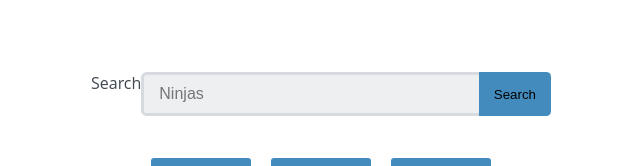
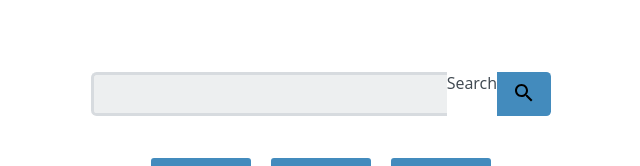
Before and after one commit to holdercp/techdegree-project-9, a React (Create React App) app: page /planes in a window 1280 px wide. Shown: the top 166 px of the page, without its empty margins (319-959 px from the left). Built offline with nearby package versions, Linux system fonts and the light colour scheme; no server answers.

Commit message:
Add SearchButton

```diff
--- /dev/null
+++ b/src/components/SearchButton.js
@@ -0,0 +1,12 @@
+import React from 'react';
+
+const SearchButton = ({ handleClick }) => (
+  <button type="submit" onClick={handleClick}>
+    <svg xmlns="http://www.w3.org/2000/svg" width="24" height="24" viewBox="0 0 24 24">
+      <path d="M15.5 14h-.79l-.28-.27C15.41 12.59 16 11.11 16 9.5 16 5.91 13.09 3 9.5 3S3 5.91 3 9.5 5.91 16 9.5 16c1.61 0 3.09-.59 4.23-1.57l.27.28v.79l5 4.99L20.49 19l-4.99-5zm-6 0C7.01 14 5 11.99 5 9.5S7.01 5 9.5 5 14 7.01 14 9.5 11.99 14 9.5 14z" />
+      <path d="M0 0h24v24H0z" fill="none" />
+    </svg>
+  </button>
+);
+
+export default SearchButton;
--- a/src/components/SearchForm.js
+++ b/src/components/SearchForm.js
@@ -1,5 +1,6 @@
 import React, { Component } from 'react';
 import { Redirect } from 'react-router-dom';
+import SearchButton from './SearchButton';
 
 class SearchForm extends Component {
   constructor({ props }) {
@@ -64,23 +65,20 @@ class SearchForm extends Component {
 
     return (
       <form className="search-form">
-        <label htmlFor="search">Search</label>
         <input
           type="text"
           name="search"
           id="search"
-          placeholder="Ninjas"
+          required
           value={value}
           onChange={this.handleChange}
         />
-        <button
-          type="submit"
-          onClick={(event) => {
+        <label htmlFor="search">Search</label>
+        <SearchButton
+          handleClick={(event) => {
             this.handleSubmit(event);
           }}
-        >
-          Search
-        </button>
+        />
       </form>
     );
   }
```
